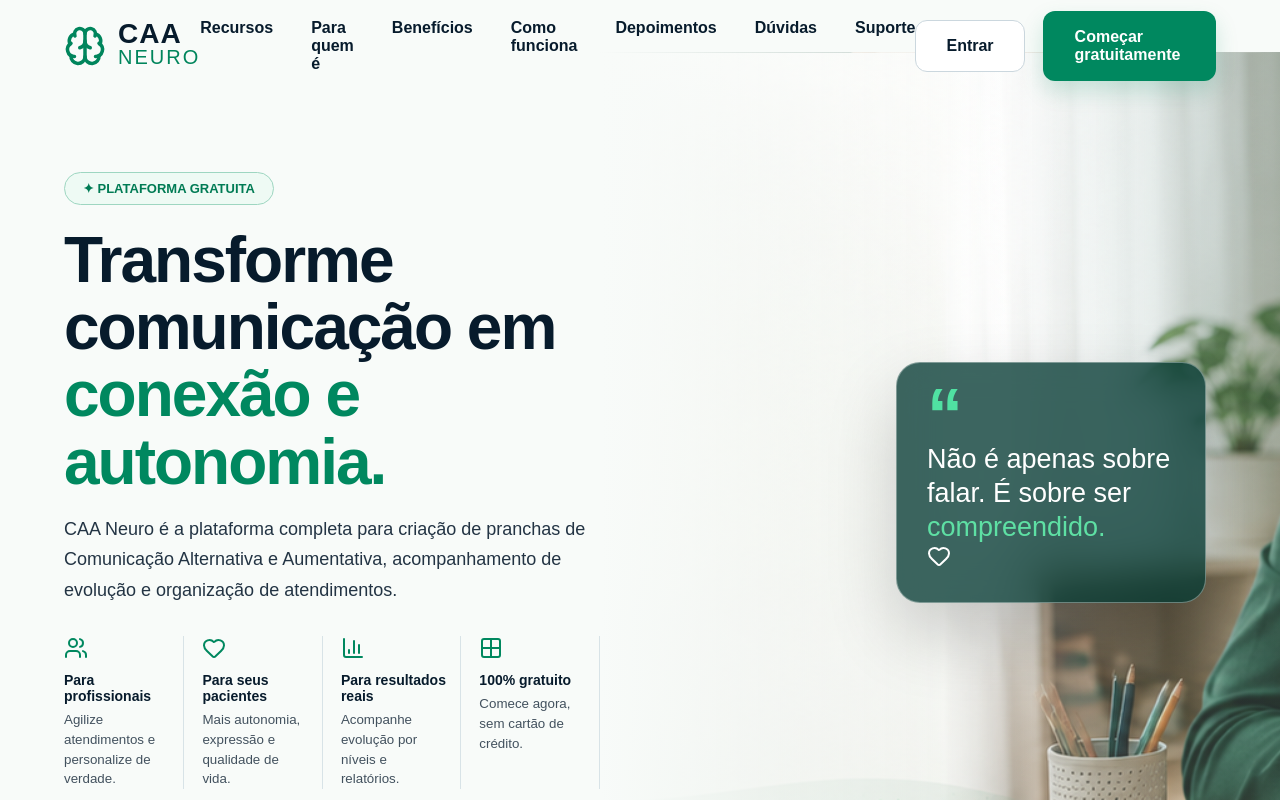
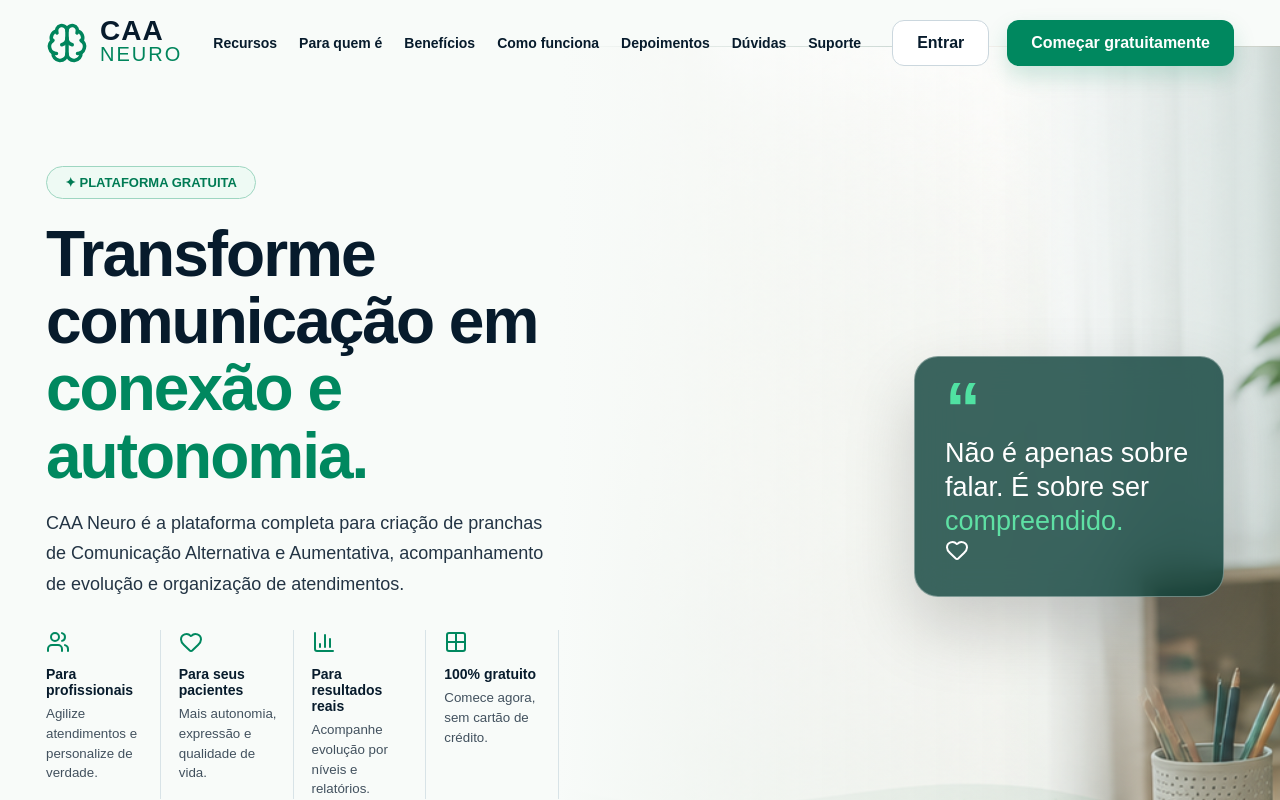
Before and after one commit to andreajoa/CAA-NEURO, a Next.js app: page / in a window 1280 px wide. Shown: the top 800 px of the page. Built offline with nearby package versions, Linux system fonts and the light colour scheme.

Commit message:
Fix top menu spacing and reveal hero image

```diff
--- a/app/globals.css
+++ b/app/globals.css
@@ -338,18 +338,18 @@ display:none;
 }
 
 .landingPage{min-height:100vh;background:#f8fbf9;color:#071b2c;font-family:Arial,Helvetica,sans-serif;overflow:hidden}
-.landingNav{height:92px;display:flex;align-items:center;justify-content:space-between;padding:0 64px;position:relative;z-index:5}
+.landingNav{height:86px;display:flex;align-items:center;justify-content:space-between;gap:22px;padding:0 46px;position:relative;z-index:5}
 .brand{display:flex;align-items:center;gap:12px;color:#00855c}
 .brand strong{display:block;font-size:28px;letter-spacing:1px;color:#071b2c;line-height:.8}
 .brand span{display:block;color:#00855c;font-size:20px;letter-spacing:2px}
-.landingNav nav{display:flex;gap:38px;font-weight:800}
+.landingNav nav{display:flex;gap:22px;font-weight:800;font-size:14px;white-space:nowrap;align-items:center}
 .landingNav nav a{color:#071b2c;text-decoration:none}
 .navActions{display:flex;gap:18px;align-items:center}
 .loginBtn,.primaryBtn,.primaryBig,.secondaryBig{border-radius:12px;text-decoration:none;font-weight:900}
-.loginBtn{border:1px solid #cbd7de;color:#071b2c;padding:16px 30px;background:white}
-.primaryBtn{background:#00885f;color:white;padding:17px 32px;box-shadow:0 10px 22px rgba(0,136,95,.18)}
+.loginBtn{border:1px solid #cbd7de;color:#071b2c;padding:13px 24px;background:white;white-space:nowrap}
+.primaryBtn{background:#00885f;color:white;padding:14px 24px;box-shadow:0 10px 22px rgba(0,136,95,.18);white-space:nowrap}
 
-.heroLanding{display:grid;grid-template-columns:1fr 1.15fr;min-height:720px;padding:40px 64px 90px;position:relative}
+.heroLanding{display:grid;grid-template-columns:0.95fr 1.25fr;min-height:720px;padding:40px 46px 90px;position:relative}
 .heroText{max-width:720px;padding-top:40px;z-index:2}
 .badge{display:inline-flex;border:1px solid #9ed6c1;background:#eefaf4;color:#007b54;padding:8px 18px;border-radius:999px;text-transform:uppercase;font-size:13px;font-weight:900;margin-bottom:22px}
 .heroText h1{font-size:64px;line-height:1.05;margin:0;color:#071b2c;letter-spacing:-2px}
@@ -365,7 +365,7 @@ display:none;
 .secondaryBig{background:white;color:#071b2c;border:1px solid #bdd0d8;padding:20px 40px}
 .trustRow{display:flex;gap:34px;color:#0a6b50;font-weight:800;margin-top:30px;margin-bottom:80px;flex-wrap:wrap}
 .heroVisual{position:relative;min-height:720px}
-.heroImage{position:absolute;inset:-80px -80px 0 0;background:linear-gradient(90deg,rgba(248,251,249,.05),rgba(248,251,249,.18)),url('/hero-caa.png');background-size:cover;background-position:42% center;border-bottom-left-radius:90px}
+.heroImage{position:absolute;inset:-80px -80px 0 0;background:linear-gradient(90deg,rgba(248,251,249,.05),rgba(248,251,249,.18)),url('/hero-caa.png');background-size:cover;background-position:35% center;border-bottom-left-radius:70px}
 .heroImage:after{content:"";position:absolute;inset:0;background:linear-gradient(90deg,#f8fbf9 0%,rgba(248,251,249,.55) 24%,rgba(248,251,249,.08) 58%,rgba(0,70,55,.16) 100%)}
 .quoteCard{position:absolute;right:10px;top:230px;width:310px;background:rgba(0,55,48,.76);backdrop-filter:blur(16px);border:1px solid rgba(255,255,255,.35);border-radius:24px;color:white;padding:30px;box-shadow:0 30px 70px rgba(0,0,0,.18)}
 .quoteCard strong{font-size:72px;color:#50e1a2;line-height:.6}
```
